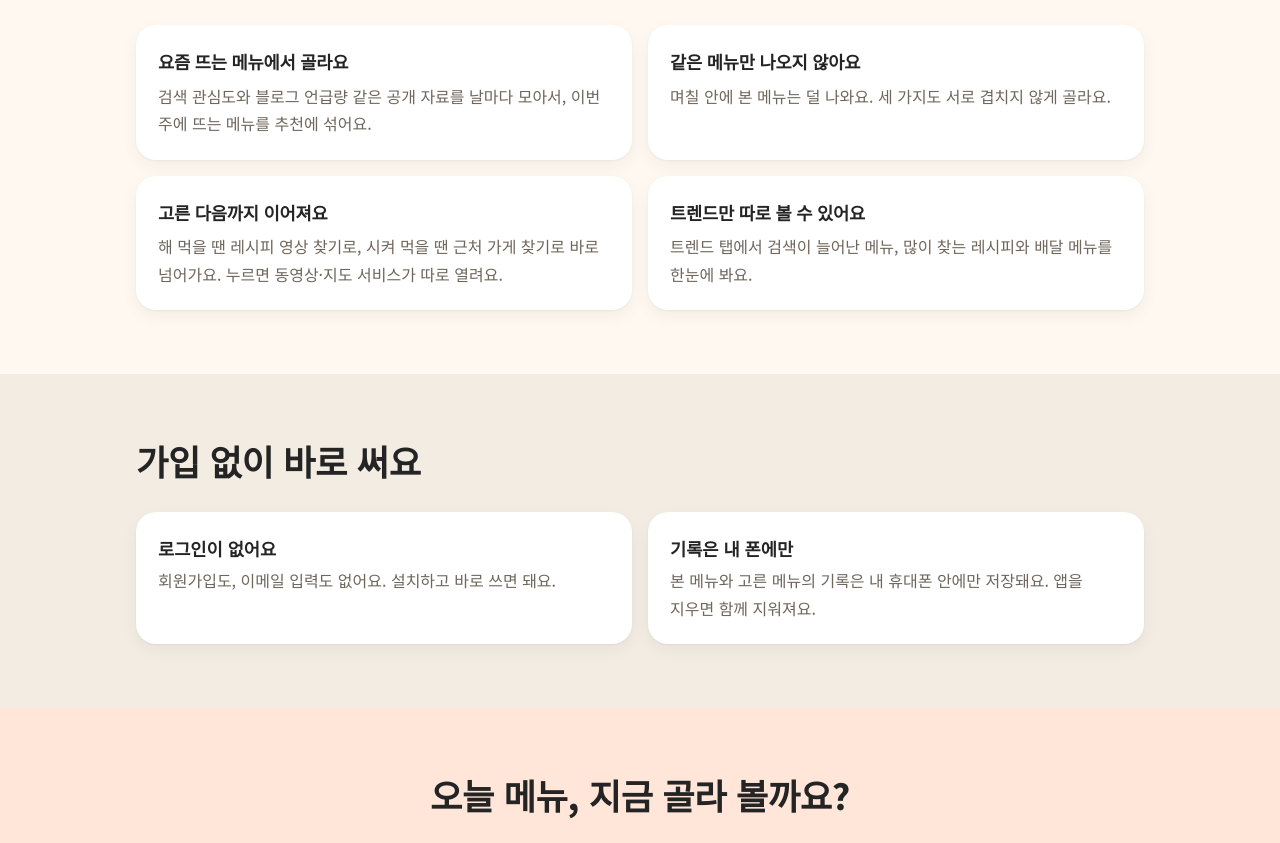
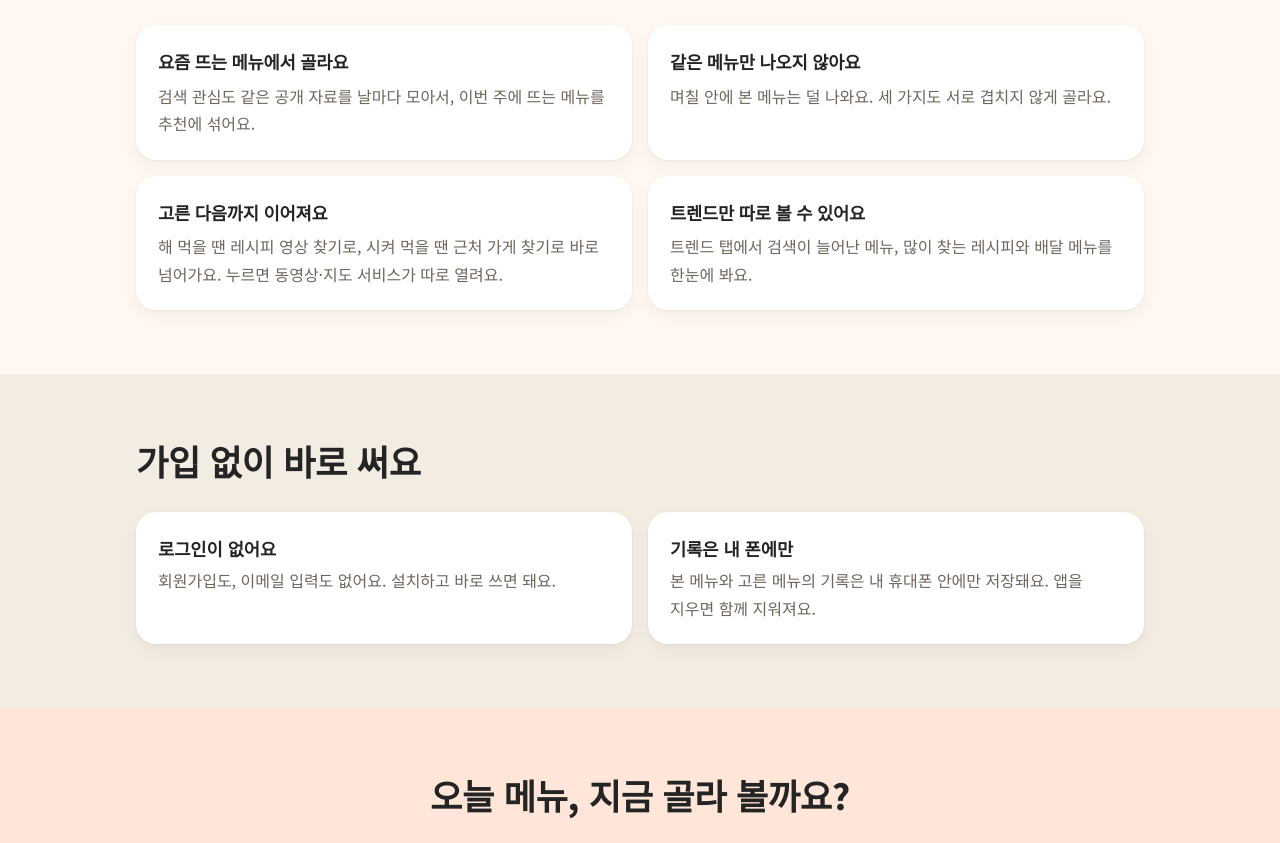
Before and after one commit to kimgangsan90-dot/mumeokpick-site, a plain HTML site: page index.html in a window 1280 px wide. Shown: the part 1479-2322 px from the top of the page. Drawn offline with Linux system fonts and the light colour scheme.

Commit message:
소개 글에서 "블로그 언급량" 삭제
앱이 블로그 언급량 수집을 2026-11-26에 껐으므로 사실에 맞게 고침.

Co-Authored-By: Claude Fable 5.2 <noreply@anthropic.com>

```diff
--- a/index.html
+++ b/index.html
@@ -106,7 +106,7 @@
       <ul class="points">
         <li>
           <h3>요즘 뜨는 메뉴에서 골라요</h3>
-          <p>검색 관심도와 블로그 언급량 같은 공개 자료를 날마다 모아서, 이번 주에 뜨는 메뉴를 추천에 섞어요.</p>
+          <p>검색 관심도 같은 공개 자료를 날마다 모아서, 이번 주에 뜨는 메뉴를 추천에 섞어요.</p>
         </li>
         <li>
           <h3>같은 메뉴만 나오지 않아요</h3>
```
